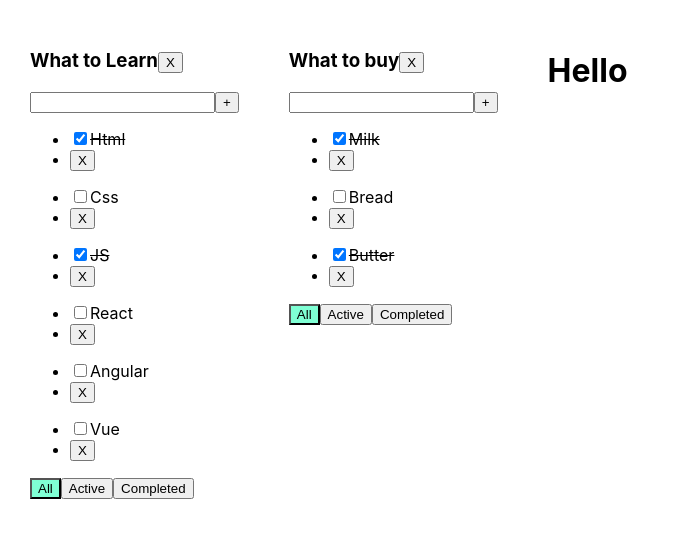
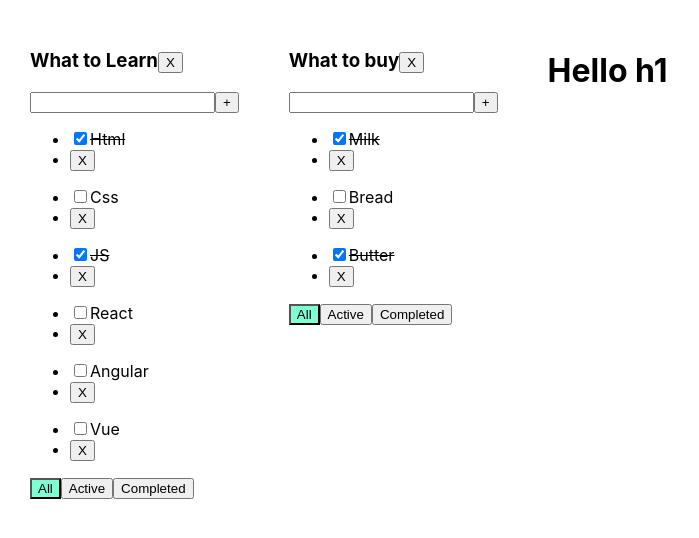
Before and after one commit to AntonPuY25/ToDoList, a React (Create React App) app: page / in a window 1280 px wide. Shown: the top 538 px of the page, without its empty margins (0-699 px from the left). Built offline with nearby package versions, Linux system fonts and the light colour scheme.

Commit message:
H1 coomit

```diff
--- a/src/App.tsx
+++ b/src/App.tsx
@@ -111,7 +111,7 @@ function App() {
                 />
             })}
 
-<h1>Hello</h1>
+<h1>Hello h1</h1>
         </div>
     );
 }
```
